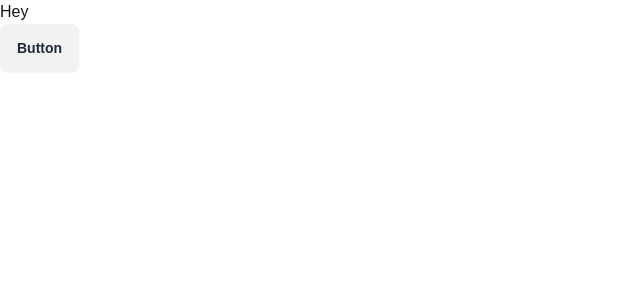
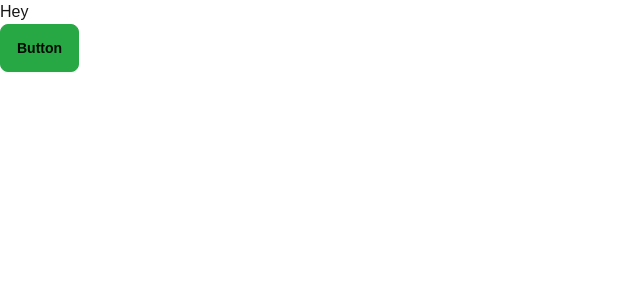
Before and after one commit to mstsurnalyakter/agri_market, a Next.js app: page / in a window 1280 px wide. Shown: the top 300 px of the page, without its empty margins (0-640 px from the left). Built offline with nearby package versions, Linux system fonts and the light colour scheme.

Commit message:
theme setup

```diff
--- a/src/app/layout.tsx
+++ b/src/app/layout.tsx
@@ -14,7 +14,7 @@
 });
 
 export const metadata: Metadata = {
-  title: "Create Next App",
+  title: "AgriMark",
   description: "Generated by create next app",
 };
 
@@ -24,7 +24,7 @@
   children: React.ReactNode;
 }>) {
   return (
-    <html lang="en">
+    <html lang="en" data-theme="agriMarket">
       <body
         className={`${geistSans.variable} ${geistMono.variable} antialiased`}
       >
--- a/src/app/page.tsx
+++ b/src/app/page.tsx
@@ -3,7 +3,7 @@
   return (
     <main>
       <h1>Hey</h1>
-      <button className="btn">Button</button>
+      <button className="btn btn-primary">Button</button>
     </main>
   );
 }
--- a/tailwind.config.ts
+++ b/tailwind.config.ts
@@ -15,5 +15,20 @@
     },
   },
   plugins: [require("daisyui")],
+  daisyui: {
+    themes: [
+      {
+        agriMarket: {
+          primary: "#28a745",
+          secondary: "#004085",
+          accent: "#37cdbe",
+          neutral: "#3d4451",
+          "base-100": "#ffffff",
+        },
+      },
+      "dark",
+      "cupcake",
+    ],
+  },
 };
 export default config;
```
